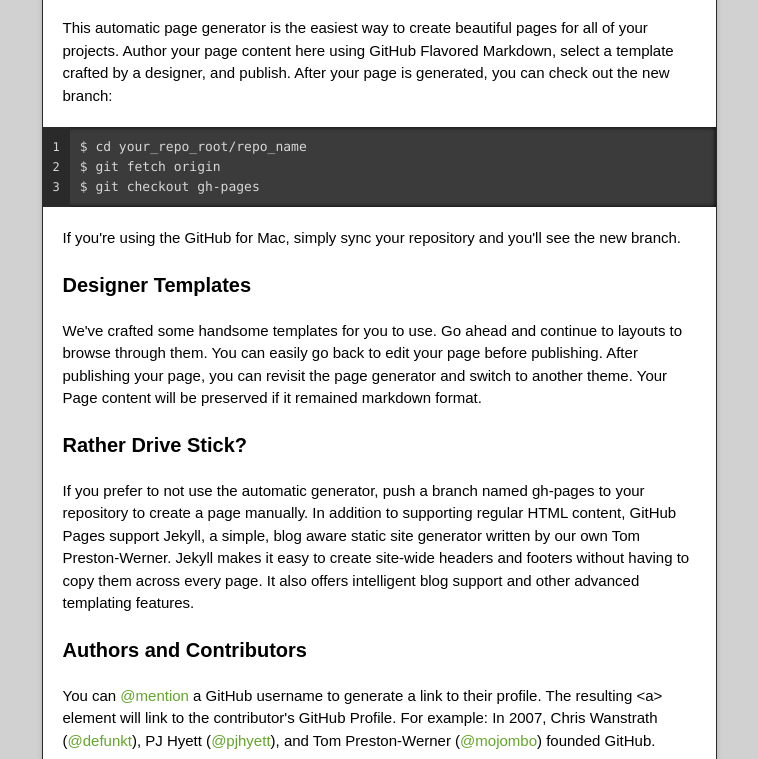
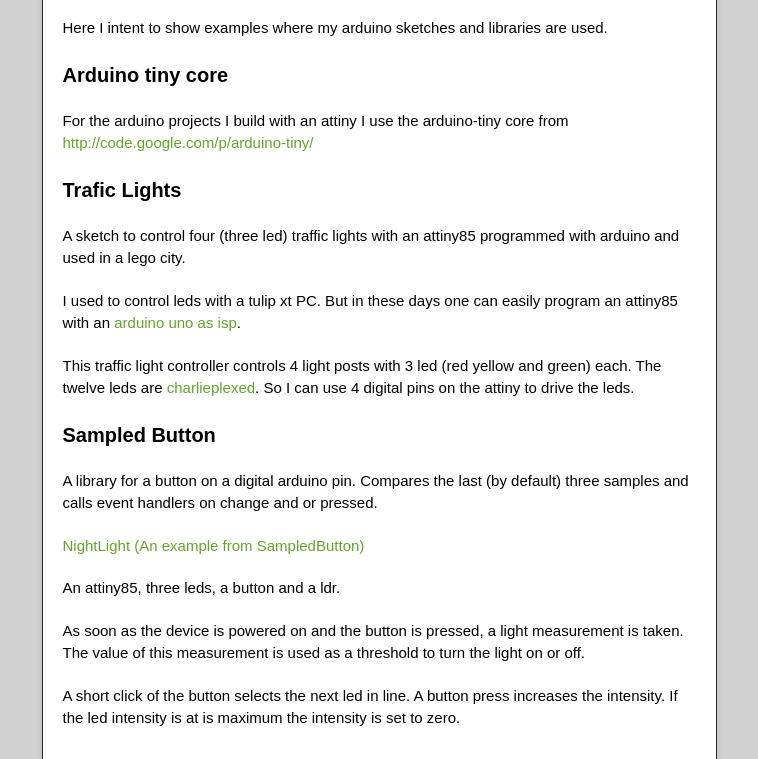
Before and after one commit to Ferengee/arduino-sketches, a plain HTML site: page index.html in a window 1280 px wide. Shown: the part 314-1073 px from the top of the page, without its empty margins (261-1019 px from the left). Drawn offline with nearby package versions, Linux system fonts and the light colour scheme.

Commit message:
initial content for the pages

```diff
--- a/index.html
+++ b/index.html
@@ -37,36 +37,37 @@
         </div>
         <article class="markdown-body">
           <h3>
-<a name="welcome-to-github-pages" class="anchor" href="#welcome-to-github-pages"><span class="octicon octicon-link"></span></a>Welcome to GitHub Pages.</h3>
+<a name="welcome-to-github-pages" class="anchor" href="#welcome-to-github-pages"><span class="octicon octicon-link"></span></a>Welcome to my sketchbook.
+</h3>
 
-<p>This automatic page generator is the easiest way to create beautiful pages for all of your projects. Author your page content here using GitHub Flavored Markdown, select a template crafted by a designer, and publish. After your page is generated, you can check out the new branch:</p>
-
-<pre><code>$ cd your_repo_root/repo_name
-$ git fetch origin
-$ git checkout gh-pages
-</code></pre>
-
-<p>If you're using the GitHub for Mac, simply sync your repository and you'll see the new branch.</p>
+<p>Here I intent to show examples where my arduino sketches and libraries are used.</p>
 
 <h3>
-<a name="designer-templates" class="anchor" href="#designer-templates"><span class="octicon octicon-link"></span></a>Designer Templates</h3>
-
-<p>We've crafted some handsome templates for you to use. Go ahead and continue to layouts to browse through them. You can easily go back to edit your page before publishing. After publishing your page, you can revisit the page generator and switch to another theme. Your Page content will be preserved if it remained markdown format.</p>
+<a name="attiny-core" class="anchor" href="#attiny-core"><span class="octicon octicon-link"></span></a>Arduino tiny core</h3>
+<p>
+For the arduino projects I build with an attiny I use the arduino-tiny core from <a href="http://code.google.com/p/arduino-tiny/">http://code.google.com/p/arduino-tiny/</a>
+</p>
 
 <h3>
-<a name="rather-drive-stick" class="anchor" href="#rather-drive-stick"><span class="octicon octicon-link"></span></a>Rather Drive Stick?</h3>
+<a name="traffic-lights" class="anchor" href="#traffic-lights"><span class="octicon octicon-link"></span></a>Trafic Lights</h3>
 
-<p>If you prefer to not use the automatic generator, push a branch named <code>gh-pages</code> to your repository to create a page manually. In addition to supporting regular HTML content, GitHub Pages support Jekyll, a simple, blog aware static site generator written by our own Tom Preston-Werner. Jekyll makes it easy to create site-wide headers and footers without having to copy them across every page. It also offers intelligent blog support and other advanced templating features.</p>
+<p>A sketch to control four (three led) traffic lights with an attiny85 programmed with arduino and used in a lego city.
+</p>
+<p>I used to control leds with a tulip xt PC. But in these days one can easily program an attiny85 with an <a href=”http://arduino.cc/en/Tutorial/ArduinoISP” >arduino uno as isp</a>.
+</p>
+<p>This traffic light controller controls 4 light posts with 3 led (red yellow and green) each.
+The twelve leds are <a href=”http://en.wikipedia.org/wiki/Charlieplexing”>charlieplexed</a>. So I can use 4 digital pins on the attiny to drive the leds.
+</p>
+<h3>
+<a name="sampled-button" class="anchor" href="#sampled-button"><span class="octicon octicon-link"></span></a>Sampled Button</h3>
+<p>A library for a button on a digital arduino pin. Compares the last (by default) three samples and calls event handlers on change and or pressed.<p>
+<a href=”https://github.com/Ferengee/arduino-sketches/blob/master/SampledButton/examples/NightLight/NightLight.ino”> NightLight (An example from SampledButton)</a>
+<p>An attiny85, three leds, a button and a ldr.</p>
+<p>
+As soon as the device is powered on and the button is pressed, a light measurement is taken. The value of this measurement is used as a threshold to turn the light on or off.</p>
+<p>
+A short click of the button selects the next led in line. A button press increases the intensity. If the led intensity is at is maximum the intensity is set to zero.</p>
 
-<h3>
-<a name="authors-and-contributors" class="anchor" href="#authors-and-contributors"><span class="octicon octicon-link"></span></a>Authors and Contributors</h3>
-
-<p>You can <a href="https://github.com/blog/821" class="user-mention">@mention</a> a GitHub username to generate a link to their profile. The resulting <code>&lt;a&gt;</code> element will link to the contributor's GitHub Profile. For example: In 2007, Chris Wanstrath (<a href="https://github.com/defunkt" class="user-mention">@defunkt</a>), PJ Hyett (<a href="https://github.com/pjhyett" class="user-mention">@pjhyett</a>), and Tom Preston-Werner (<a href="https://github.com/mojombo" class="user-mention">@mojombo</a>) founded GitHub.</p>
-
-<h3>
-<a name="support-or-contact" class="anchor" href="#support-or-contact"><span class="octicon octicon-link"></span></a>Support or Contact</h3>
-
-<p>Having trouble with Pages? Check out the documentation at <a href="http://help.github.com/pages">http://help.github.com/pages</a> or contact <a href="mailto:support@github.com">support@github.com</a> and we’ll help you sort it out.</p>
         </article>
       </div>
     </div>
```
